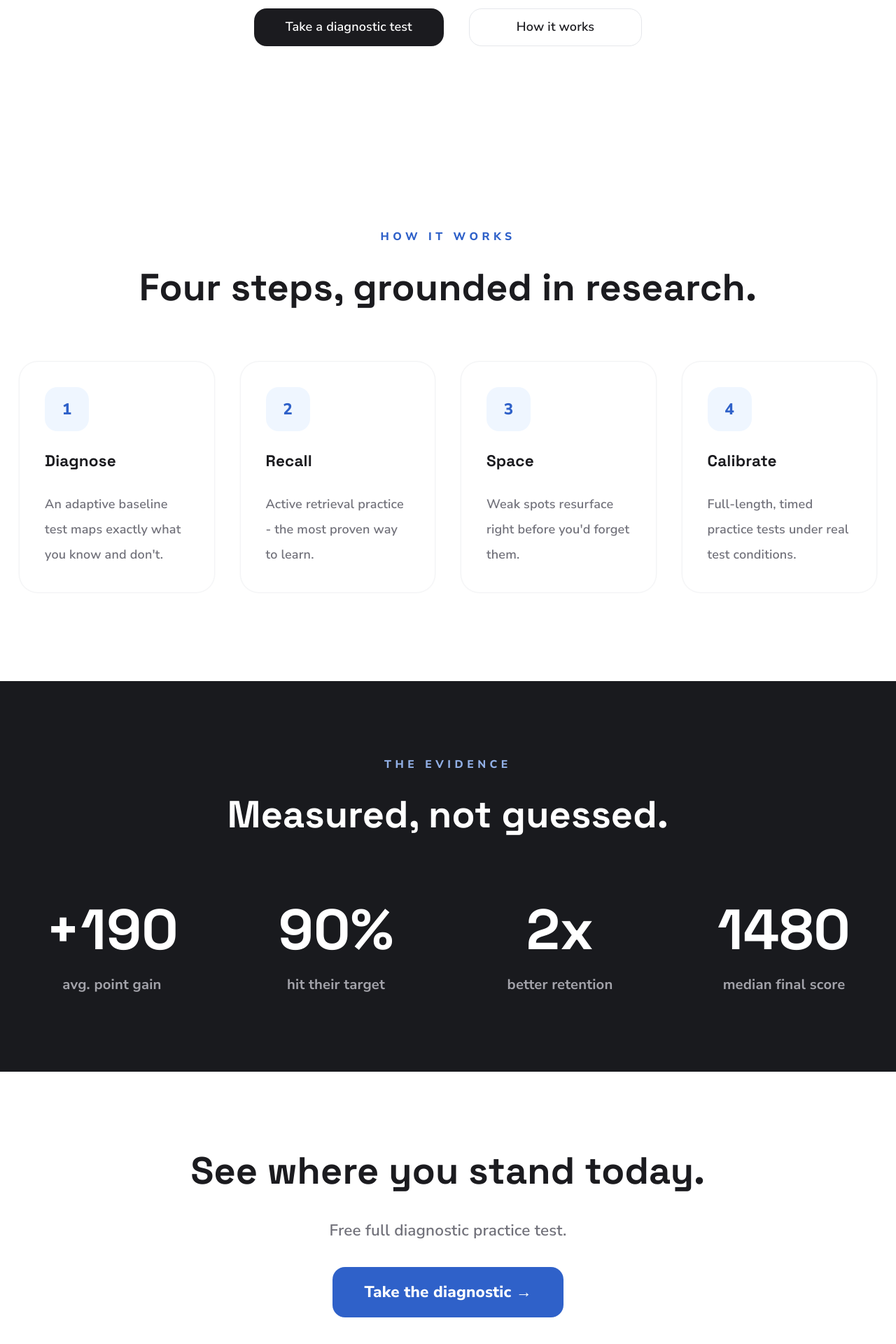
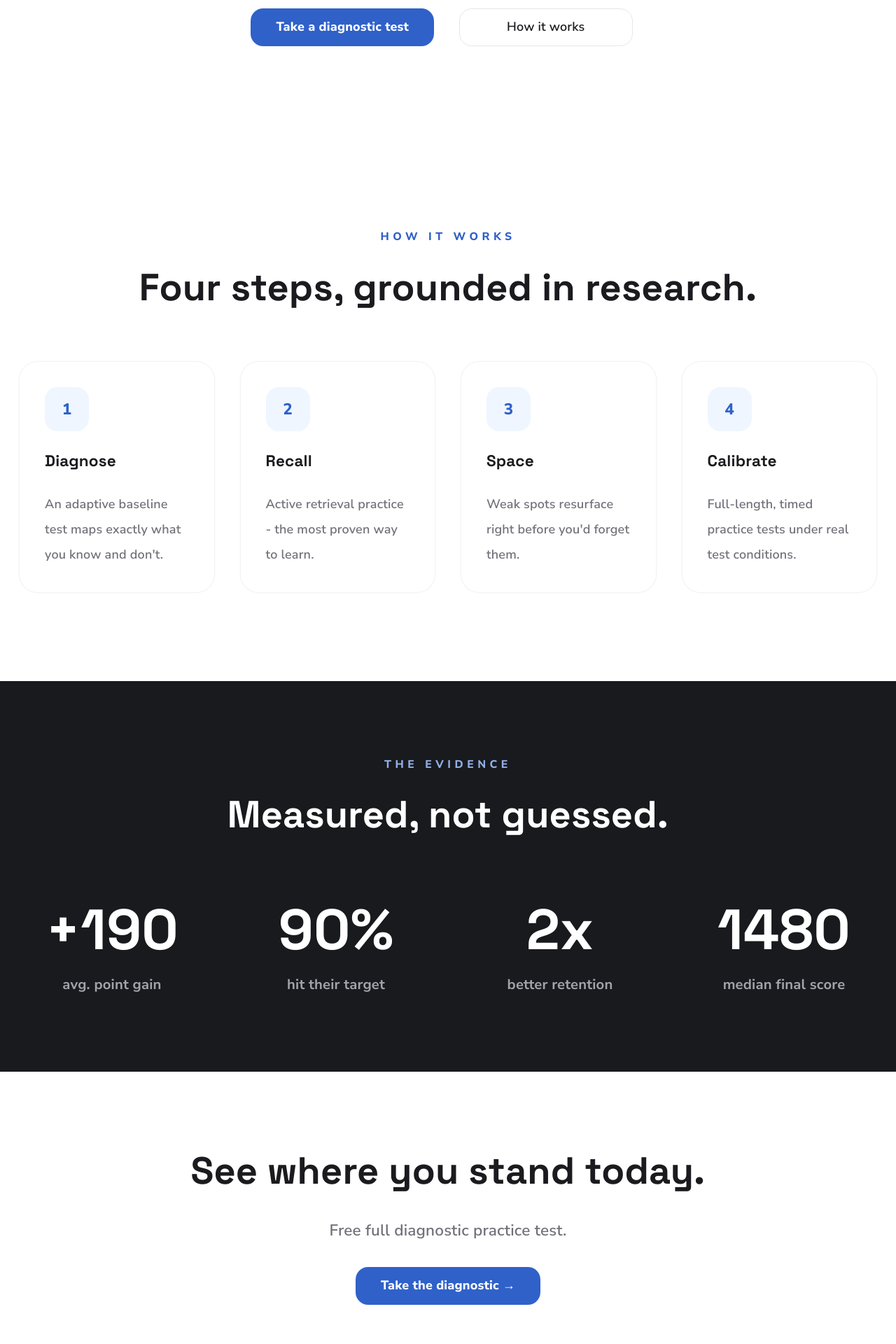
Before and after one commit to alexmehandzhiyska/synapse-sat-fe, a React (Vite) app: page / in a window 1280 px wide. Shown: the part 600-2520 px from the top of the page at 70% size. Built offline with nearby package versions, Linux system fonts and the light colour scheme.

Commit message:
feat: add diagnostic test

```diff
--- a/src/components/Home/Home.tsx
+++ b/src/components/Home/Home.tsx
@@ -1,4 +1,32 @@
+import { useState } from 'react';
+import { useNavigate } from 'react-router-dom';
+
+import practiceTestService from '../../services/practiceTestService';
+
 const Home = () => {
+    const navigate = useNavigate();
+    const [isStartingDiagnostic, setIsStartingDiagnostic] = useState(false);
+    const [diagnosticError, setDiagnosticError] = useState('');
+
+    const handleTakeDiagnostic = async () => {
+        if (!localStorage.getItem('accessToken')) {
+            navigate('/login');
+            return;
+        }
+
+        setDiagnosticError('');
+        setIsStartingDiagnostic(true);
+
+        try {
+            const diagnosticTest = await practiceTestService.getDiagnostic();
+            navigate(`/practice-tests/${diagnosticTest.id}`);
+        } catch (error) {
+            setDiagnosticError(error instanceof Error ? error.message : 'Could not start the diagnostic test.');
+        } finally {
+            setIsStartingDiagnostic(false);
+        }
+    };
+
     const steps = [
         {
             number: '1',
@@ -51,10 +79,23 @@ const Home = () => {
                 <h1 className="text-7xl font-['Space_Grotesk'] font-extrabold text-[#13385A] text-center mb-8">Prep smarter for the digital SAT</h1>
                 <p className="text-lg font-medium text-[#5A6B7B] text-center my-8">High-quality practice questions that mirror the real exam, with clear explanations and full-length tests that simulate test day.</p>
 
-                <div className="flex">
-                    <button className="btn btn-primary">Take a diagnostic test</button>
+                <div className="flex items-center gap-4">
+                    <button
+                        type="button"
+                        onClick={handleTakeDiagnostic}
+                        disabled={isStartingDiagnostic}
+                        className="inline-flex h-12 items-center justify-center rounded-2xl bg-[#2f61c9] px-8 text-base font-extrabold text-white transition-all duration-300 hover:bg-[#244fa8] disabled:cursor-not-allowed disabled:bg-[#8da8df]"
+                    >
+                        {isStartingDiagnostic ? 'Starting...' : 'Take a diagnostic test'}
+                    </button>
                     <button className="btn btn-secondary">How it works</button>
                 </div>
+
+                {diagnosticError && (
+                    <p className="mt-4 rounded-2xl bg-red-50 px-4 py-3 text-sm font-bold text-red-600">
+                        {diagnosticError}
+                    </p>
+                )}
             </section>
 
             <section className="w-full px-6 py-28">
@@ -101,9 +142,24 @@ const Home = () => {
                 <div className="mx-auto max-w-4xl">
                     <h2 className="mb-8 font-['Space_Grotesk'] text-5xl font-extrabold leading-tight text-[#1b1b1f]">See where you stand today.</h2>
                     <p className="mb-8 text-xl font-semibold text-[#71717a]">Free full diagnostic practice test.</p>
-                    <button className="inline-flex h-16 min-w-48 items-center justify-center rounded-2xl bg-[#2f61c9] px-10 text-xl font-extrabold text-white transition-all duration-300 hover:bg-[#244fa8]">
-                        Take the diagnostic&nbsp;→
+                    <button
+                        type="button"
+                        onClick={handleTakeDiagnostic}
+                        disabled={isStartingDiagnostic}
+                        className="inline-flex h-12 min-w-40 items-center justify-center rounded-2xl bg-[#2f61c9] px-8 text-base font-extrabold text-white transition-all duration-300 hover:bg-[#244fa8] disabled:cursor-not-allowed disabled:bg-[#8da8df]"
+                    >
+                        {isStartingDiagnostic ? 'Starting...' : (
+                            <>
+                                Take the diagnostic&nbsp;→
+                            </>
+                        )}
                     </button>
+
+                    {diagnosticError && (
+                        <p className="mt-4 rounded-2xl bg-red-50 px-4 py-3 text-sm font-bold text-red-600">
+                            {diagnosticError}
+                        </p>
+                    )}
                 </div>
             </section>
         </>
--- a/src/services/practiceTestService.ts
+++ b/src/services/practiceTestService.ts
@@ -7,6 +7,9 @@ const getAll = (): Promise<PracticeTest[]> =>
 const getOne = (id: string): Promise<FullPracticeTest> =>
     get<FullPracticeTest>(`/practice-test/${id}`, { auth: true });
 
-const practiceTestService = { getAll, getOne };
+const getDiagnostic = (): Promise<PracticeTest> =>
+    get<PracticeTest>('/practice-test/diagnostic', { auth: true });
+
+const practiceTestService = { getAll, getOne, getDiagnostic };
 
 export default practiceTestService;
```
